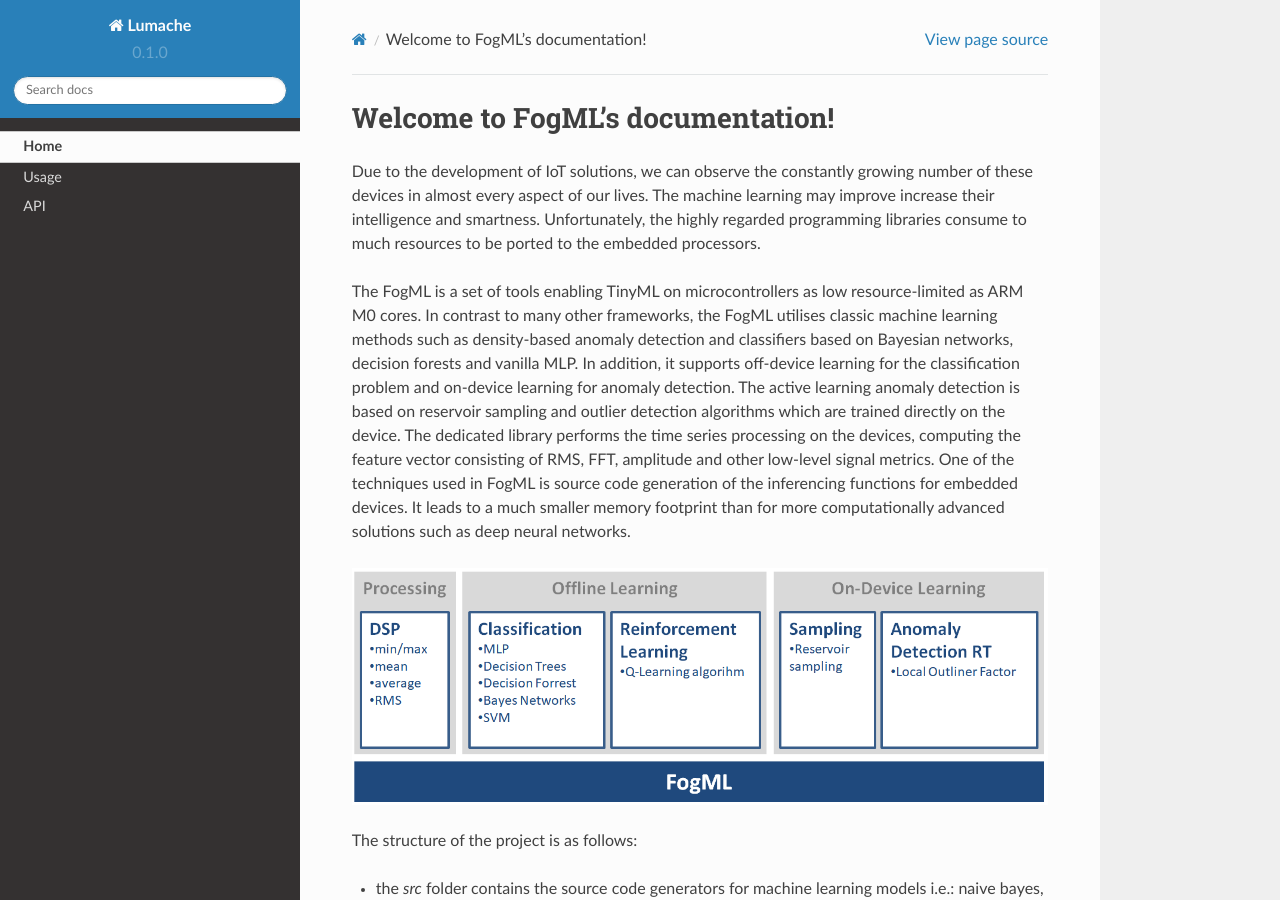
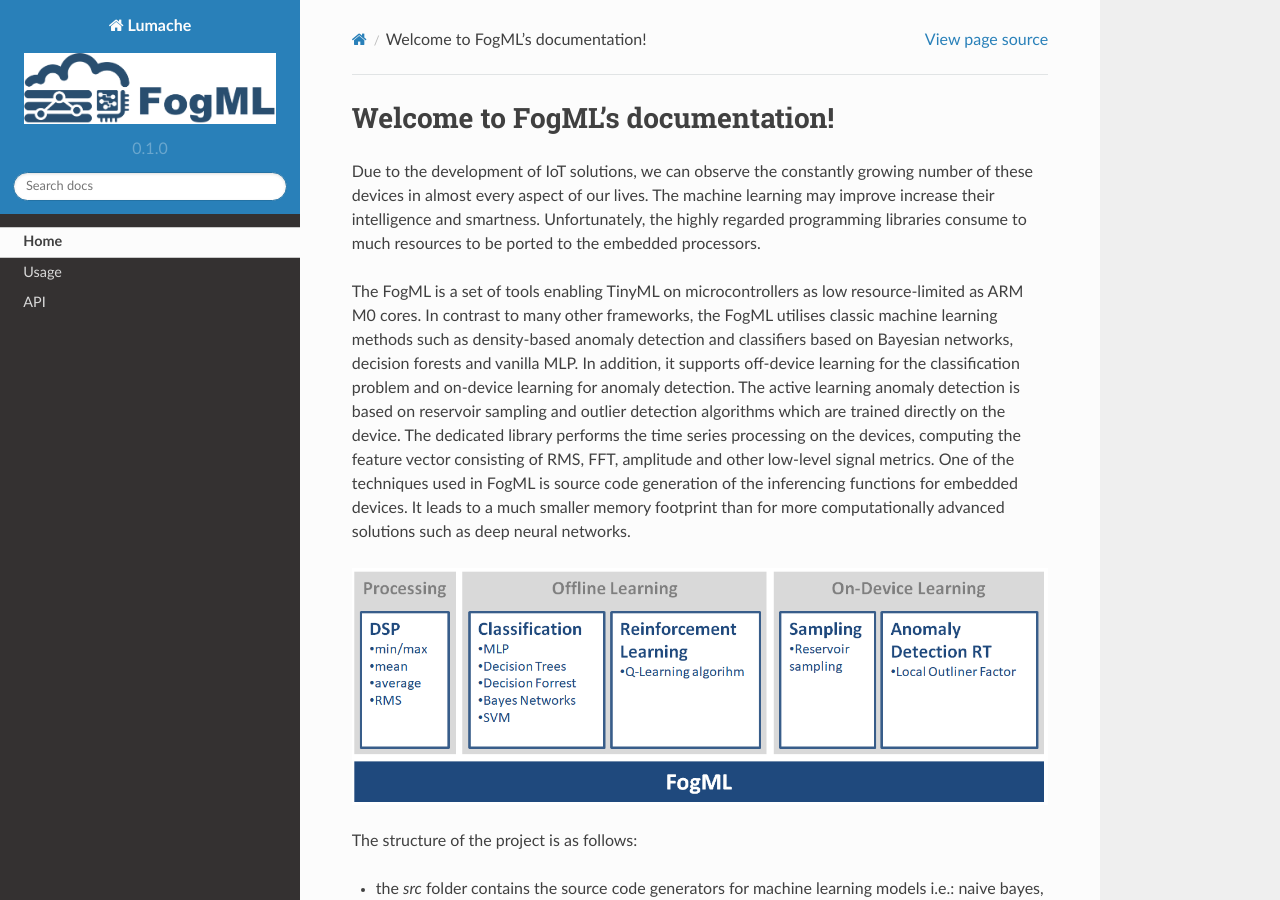
Before and after one commit to tszydlo/FogML, a Sphinx documentation site: the page built from docs/index.rst, in a window 1280 px wide and 900 px high. Built offline with Sphinx 7.4.7 and the Read the Docs theme 2.0.0, drawn with Linux system fonts in a browser that asks for light colours; pages that are not in the unit, such as notebooks, are missing from menus.

Commit message:
Small changes to the documentation.

```diff
--- a/docs/conf.py
+++ b/docs/conf.py
@@ -30,6 +30,7 @@
 # -- Options for HTML output
 
 html_theme = 'sphinx_rtd_theme'
+html_logo = "fogml_logo_1.png"
 
 # -- Options for EPUB output
 epub_show_urls = 'footnote'
```
Also changed, not shown: docs/fogml_logo_1.png (added).
